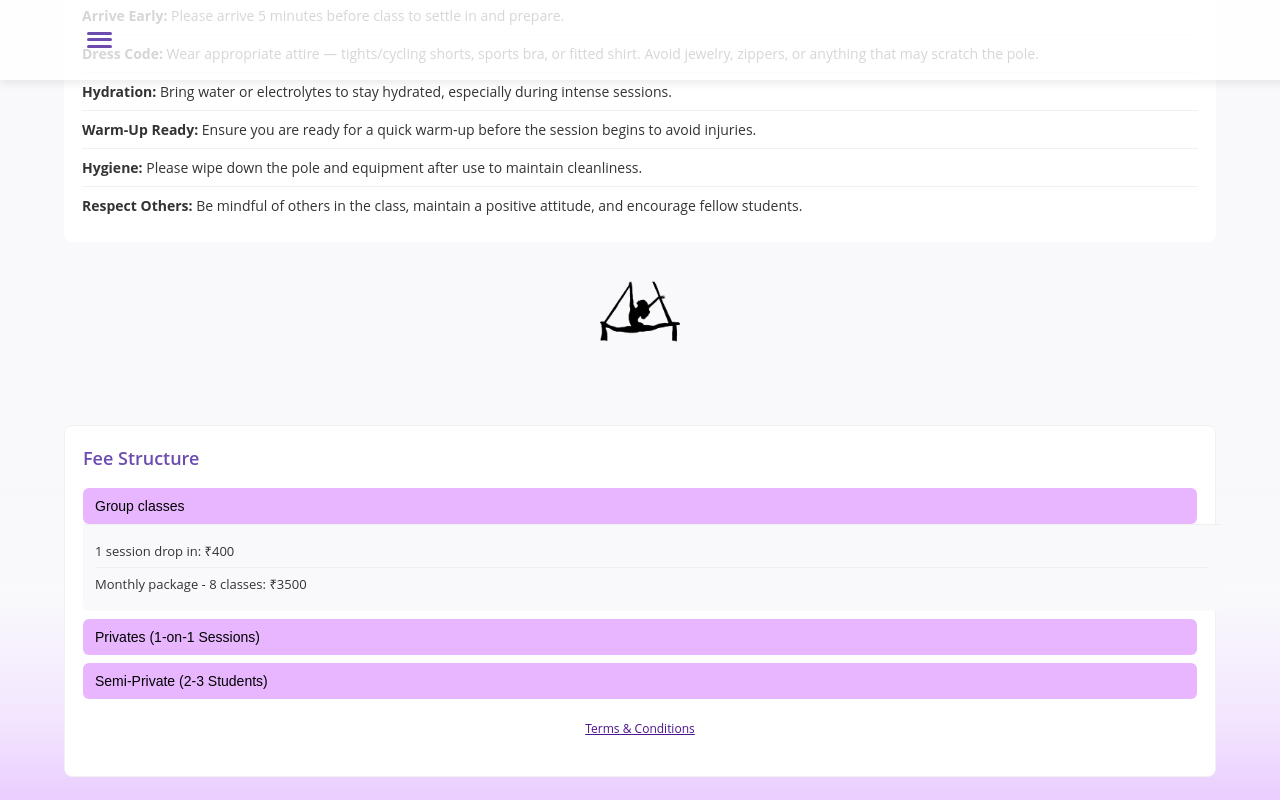
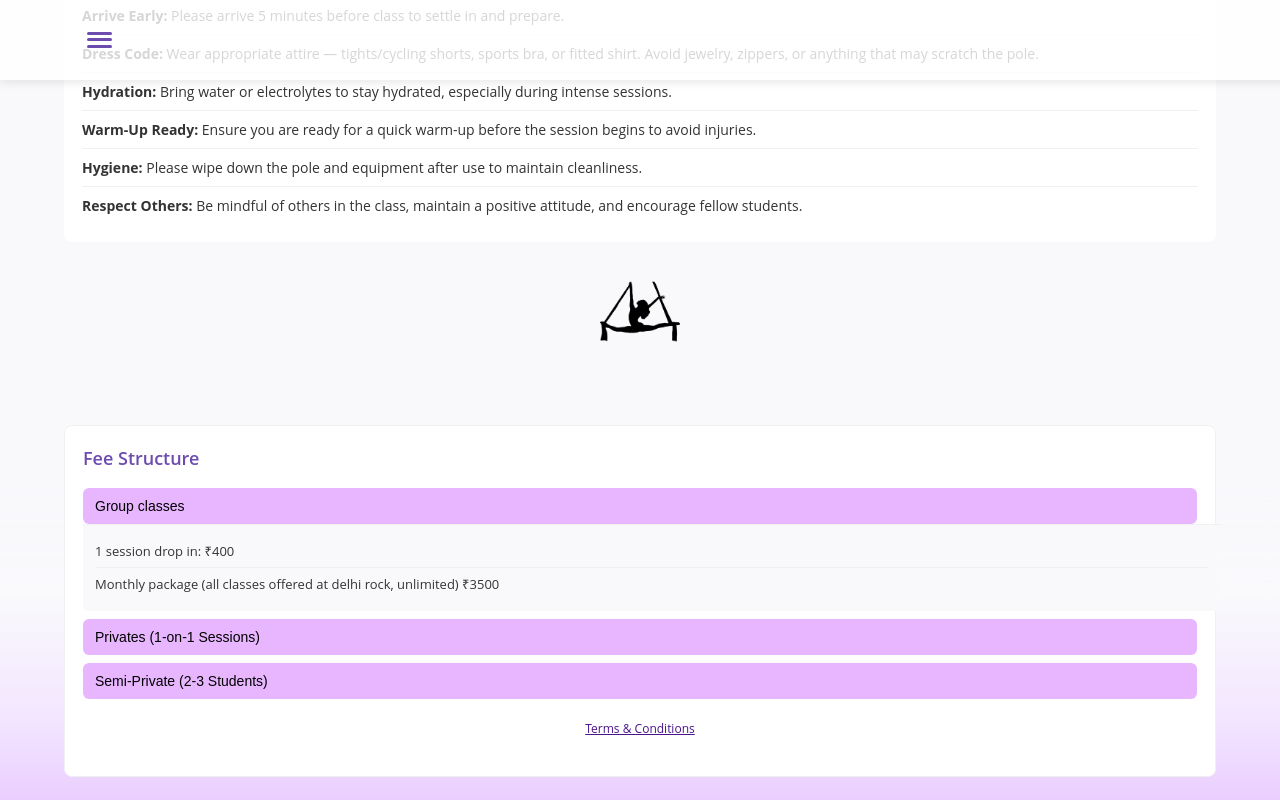
Before and after one commit to RevaLaxmi/AerialPole-Silks-Lyra, a plain HTML site: page classes.html in a window 1280 px wide. Both pictures are taken after a click on the button "Group classes". Shown: the part 1395-2195 px from the top of the page. Drawn offline with nearby package versions, Linux system fonts and the light colour scheme.

Commit message:
Update classes.html

```diff
--- a/classes.html
+++ b/classes.html
@@ -154,7 +154,7 @@
                 <div class="dropdown-content" id="groups">
                     <ul>
                         <li>1 session drop in: ₹400</li>
-                        <li>Monthly package - 8 classes: ₹3500</li>
+                        <li>Monthly package (all classes offered at delhi rock, unlimited) ₹3500</li>
                     </ul>
                 </div>
             </div>
```
